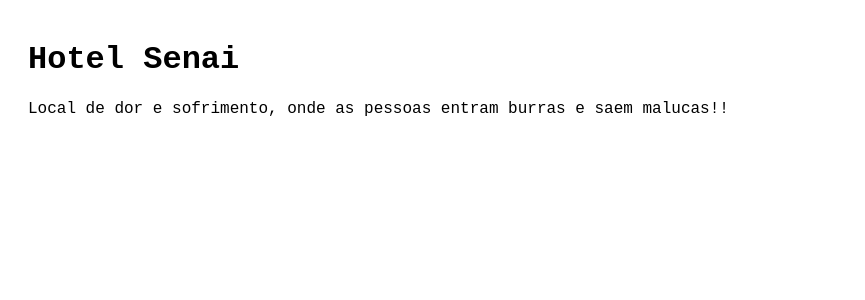
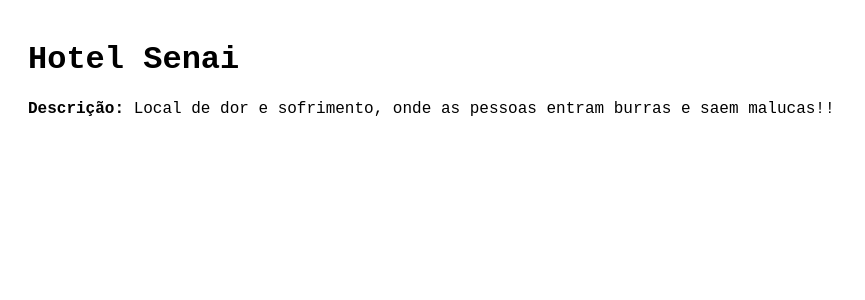
Before and after one commit to julia-015/ProjetoDjangoHotel, a Django app: page / in a window 1280 px wide. Shown: the part 128-428 px from the top of the page, without its empty margins (0-865 px from the left). Run offline with Django 5.2, Linux system fonts and the light colour scheme; data comes from the database, SQL or seed files in the repository.

Commit message:
Atualizações de estilização

```diff
--- a/Aula_Teste_DJ/hotel/templates/homepage.html
+++ b/Aula_Teste_DJ/hotel/templates/homepage.html
@@ -29,7 +29,7 @@
             {% for item in dados_hotel %}
                 <div class="styleHome">
                     <h1>{{ item.titulo }}</h1>
-                    <p>{{ item.descricao }}</p>
+                    <p><b>Descrição: </b>{{ item.descricao }}</p>
                 </div>
             {% endfor %}
 
--- a/Aula_Teste_DJ/hotel/templates/quartos.html
+++ b/Aula_Teste_DJ/hotel/templates/quartos.html
@@ -15,7 +15,7 @@ QUARTOS
     <img src="{{ item.foto_quarto.url }}" class="card-img-top" alt="Logo">
 
     <h5 class="card-title">{{ item.tipo}}</h5>
-    <p class="card-text">{{ item.descricao }}</p>
+    <p class="card-text"><b>Descrição: </b>{{ item.descricao }}</p>
     <p class="card-text">Disponibilidade: {{ item.disponibilidade }}</p>
     <a href="#" class="btn" style="background-color: #fa8fc1c6; color: #000000; border-radius: 5px;">Reservar</a>
 </div>
```
